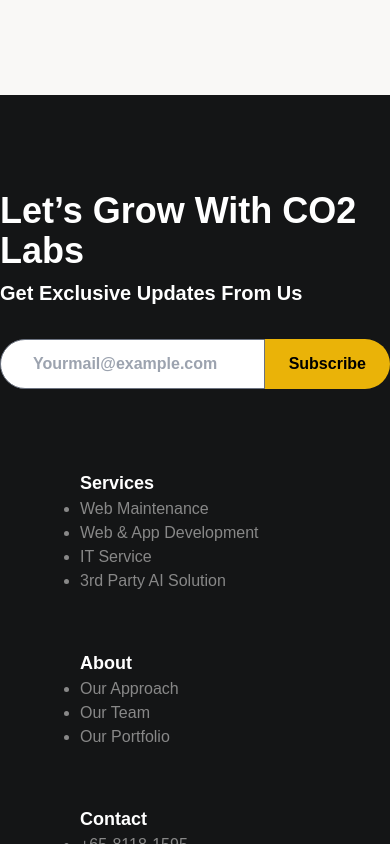
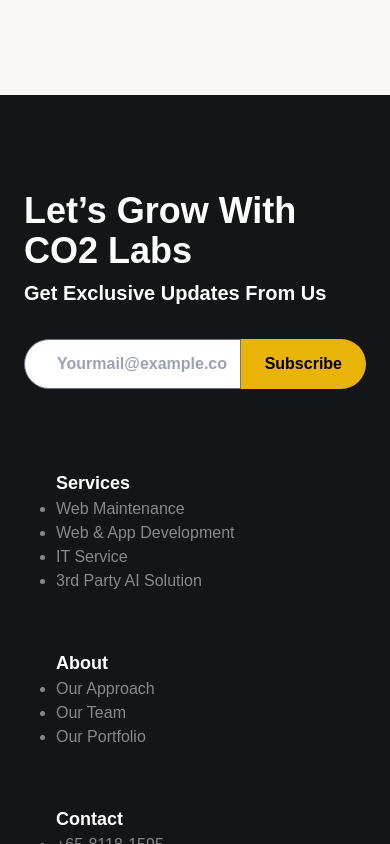
Before and after one commit to dikkaaaw/co2labs-clone, a React (Vite) app: page /home in a window 390 px wide. Shown: the part 11156-12000 px from the top of the page. Built offline with nearby package versions, Linux system fonts and the light colour scheme; a web font is replaced by a local one.

Commit message:
Refactor styling in Footer component: Adjust padding and margin for better layout consistency

```diff
--- a/src/components/Footer.jsx
+++ b/src/components/Footer.jsx
@@ -5,7 +5,7 @@
       id="footer"
     >
       <div className="container flex flex-col items-center justify-between mx-auto md:flex-row">
-        <div className="flex flex-col justify-between">
+        <div className="flex flex-col justify-between px-6 lg:px-0">
           <h2 className="mb-2 text-4xl font-bold">
             Let’s Grow With CO2 Labs
           </h2>
@@ -24,7 +24,7 @@
           </div>
         </div>
 
-        <div className="flex flex-wrap justify-start px-20 mt-20 gap-14 lg:ml-10 lg:mt-0">
+        <div className="flex flex-wrap justify-start mt-20 px-14 lg:px-18 gap-14 lg:ml-10 lg:mt-0">
           <ul className="text-[#888] list-disc text-start">
             <h3 className="text-lg font-bold text-white">
               Services
@@ -70,7 +70,7 @@
         </div>
       </div>
 
-      <div className="container flex flex-col-reverse gap-2 px-16 mx-auto mt-6 text-sm lg:px-0 text-start md:flex-row md:justify-between">
+      <div className="container flex flex-col-reverse gap-2 mx-auto mt-6 text-sm px-14 lg:px-0 text-start md:flex-row md:justify-between">
         <p className="text-[#888] text-md">
           ©2024 CO2 Labs. All Right Reserved
         </p>
```
